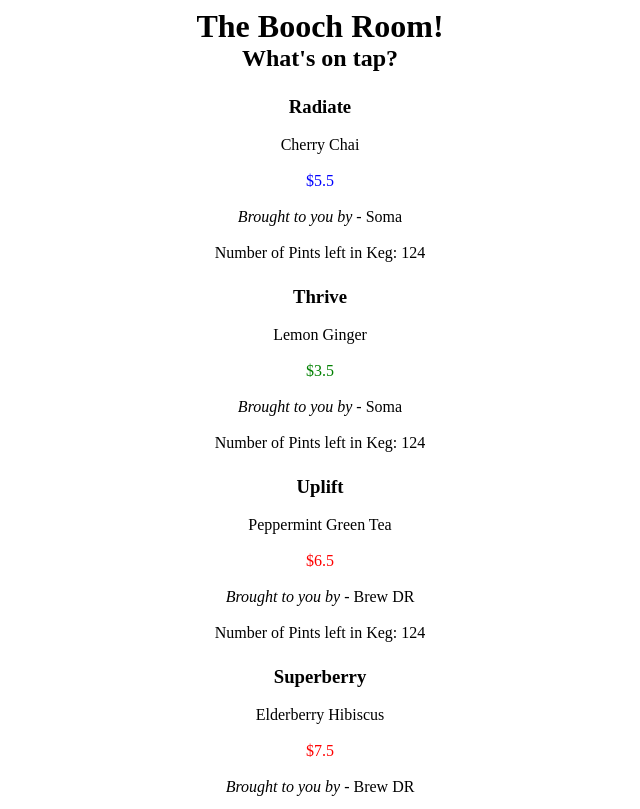
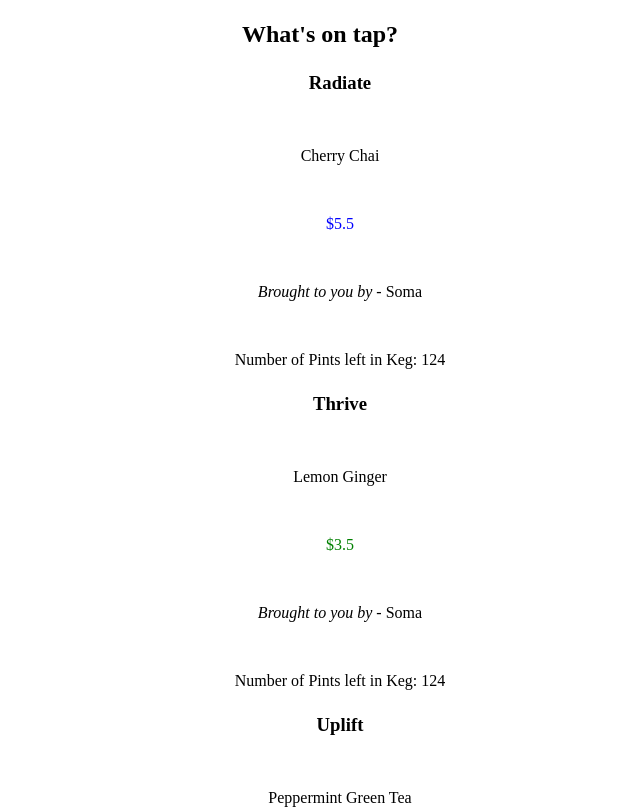
Before and after one commit to cjbreaux/kombucha-room, an Angular app: page / in a window 1280 px wide. Shown: the top 809 px of the page, without its empty margins (320-960 px from the left). Built offline with nearby package versions, Linux system fonts and the light colour scheme.

Commit message:
separate out first customer list component

```diff
--- a/src/app/app.component.html
+++ b/src/app/app.component.html
@@ -1,20 +1,8 @@
 <!--The content below is only a placeholder and can be replaced.-->
-<div class="">
-  <title>The Kombucha TapRoom!</title>
-  <h1>{{title}}</h1>
-  <h2>What's on tap?</h2>
-  <ul>
-    <li *ngFor="let kombucha of kegList"><h3>{{kombucha.name}}</h3><br>
-      <p>{{kombucha.flavor}}</p> <br>
-      <p [class]="priceColor(kombucha)">${{kombucha.price}}</p> <br>
-      <p><em>Brought to you by - </em>{{kombucha.brand}}</p> <br>
-      <p>Number of Pints left in Keg: {{kombucha.pints}}</p>
-      <!-- <button (click)="editBooch(kombucha)">Edit!</button>
-      <button (click)="servePint(kombucha)">Serve Pint!</button> -->
-    </li>
-  </ul>
-  <button (click)="login()">Employee Login</button>
-</div>
+
+
+<app-customer-list [childKegList]="masterKegList"></app-customer-list>
+
 
 
 
--- a/src/app/app.component.ts
+++ b/src/app/app.component.ts
@@ -12,7 +12,7 @@ export class AppComponent {
   month: number = this.currentTime.getMonth() + 1;
   day: number = this.currentTime.getDate();
   year: number = this.currentTime.getFullYear();
-  kegList : Kombucha[] = [
+  masterKegList : Kombucha[] = [
     new Kombucha ('Radiate', 'Soma',5.50 , 'Cherry Chai'),
     new Kombucha ('Thrive', 'Soma',3.50 , 'Lemon Ginger'),
 
@@ -23,9 +23,9 @@ export class AppComponent {
     new Kombucha ('Ginger Juniper', 'humm',6.50 , 'Ginger Juniper')
   ];
   //when selectedBooch was set to null, it wouldn't show up properly after login
-  selectedBooch: Kombucha = this.kegList[0];
+  selectedBooch: Kombucha = this.masterKegList[0];
   addNewBooch(name: string, brand: string, price: number, flavor: string): void {
-    this.kegList.push(new Kombucha(name,brand,price,flavor));
+    this.masterKegList.push(new Kombucha(name,brand,price,flavor));
   }
 
   editBooch(clickedBooch) {
@@ -41,15 +41,15 @@ export class AppComponent {
     }
   }
 
-  priceColor(bootch) {
-    if ( bootch.price < 4 ) {
-      return "green-price"
-    } else if (bootch.price >= 4 && bootch.price <= 6) {
-      return "blue-price"
-    } else {
-      return "red-price"
-    }
-  }
+  // priceColor(bootch) {
+  //   if ( bootch.price < 4 ) {
+  //     return "green-price"
+  //   } else if (bootch.price >= 4 && bootch.price <= 6) {
+  //     return "blue-price"
+  //   } else {
+  //     return "red-price"
+  //   }
+  // }
 
   employee: boolean = false;
 
--- a/src/app/app.module.ts
+++ b/src/app/app.module.ts
@@ -3,11 +3,13 @@ import { NgModule } from '@angular/core';
 import { FormsModule } from '@angular/forms';
 
 import { AppComponent } from './app.component';
+import { CustomerListComponent } from './customer-list/customer-list.component';
 
 
 @NgModule({
   declarations: [
-    AppComponent
+    AppComponent,
+    CustomerListComponent
   ],
   imports: [
     BrowserModule,
--- /dev/null
+++ b/src/app/customer-list/customer-list.component.css
@@ -0,0 +1,16 @@
+li {
+  list-style: none;
+  margin-top: 1.5em;
+}
+
+.red-price {
+color: red;
+}
+
+.blue-price {
+  color: blue;
+}
+
+.green-price {
+  color: green;
+}
--- /dev/null
+++ b/src/app/customer-list/customer-list.component.html
@@ -0,0 +1,14 @@
+<title>The Kombucha TapRoom!</title>
+<h1>{{title}}</h1>
+<h2>What's on tap?</h2>
+<ul>
+  <li *ngFor="let kombucha of childKegList"><h3>{{kombucha.name}}</h3><br>
+    <p>{{kombucha.flavor}}</p> <br>
+    <p [class]="priceColor(kombucha)">${{kombucha.price}}</p> <br>
+    <p><em>Brought to you by - </em>{{kombucha.brand}}</p> <br>
+    <p>Number of Pints left in Keg: {{kombucha.pints}}</p>
+    <!-- <button (click)="editBooch(kombucha)">Edit!</button>
+    <button (click)="servePint(kombucha)">Serve Pint!</button> -->
+  </li>
+</ul>
+<button (click)="login()">Employee Login</button>
--- /dev/null
+++ b/src/app/customer-list/customer-list.component.ts
@@ -0,0 +1,28 @@
+import { Component, OnInit, Input} from '@angular/core';
+import { Kombucha } from '../model/kombucha.model';
+
+@Component({
+  selector: 'app-customer-list',
+  templateUrl: './customer-list.component.html',
+  styleUrls: ['./customer-list.component.css']
+})
+export class CustomerListComponent implements OnInit {
+  @Input() childKegList: Kombucha[];
+
+
+  priceColor(bootch) {
+    if ( bootch.price < 4 ) {
+      return "green-price"
+    } else if (bootch.price >= 4 && bootch.price <= 6) {
+      return "blue-price"
+    } else {
+      return "red-price"
+    }
+  }
+
+  constructor() { }
+
+  ngOnInit() {
+  }
+
+}
```
Also changed, not shown: 1 other file (tests, documents, lock files or other folders).
